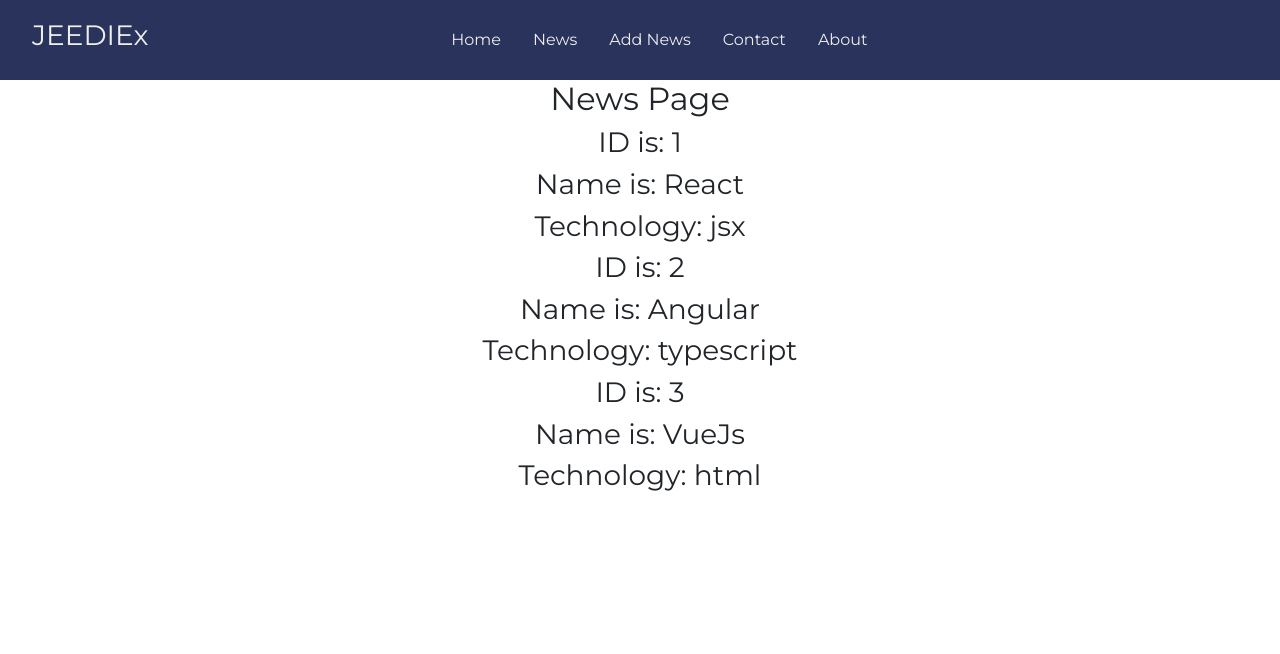
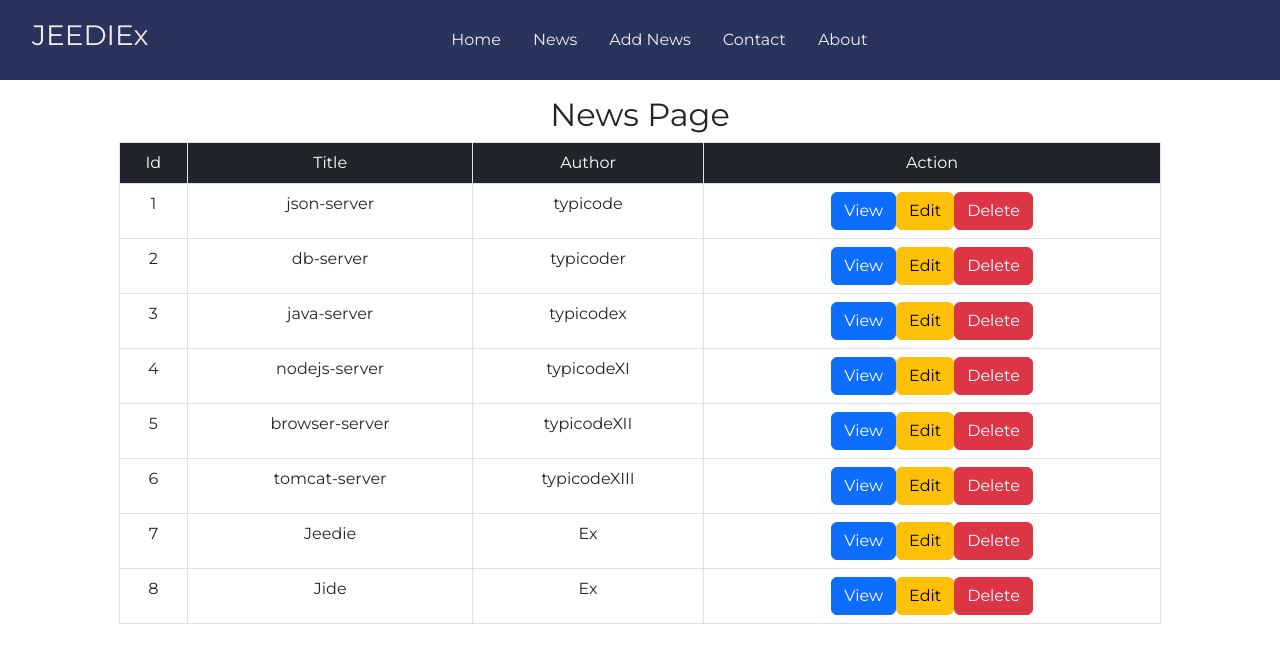
Before and after one commit to Enowizzy/react-app, a React (Create React App) app: page /news in a window 1280 px wide. Shown: the top 654 px of the page. Built offline with nearby package versions, Linux system fonts and the light colour scheme; data requests are answered from the project's data file.

Commit message:
news page commit

```diff
--- a/src/user/components/news/news.js
+++ b/src/user/components/news/news.js
@@ -1,21 +1,46 @@
+import { useEffect, useState } from "react";
+
 const News = () => {
-    let news_lists$ = [
-        { id: 1, name: "React", tech: "jsx" },
-        { id: 2, name: "Angular", tech: "typescript" },
-        { id: 3, name: "VueJs", tech: "html" },
-    ];
+    const [news_lists$, news_update$] = useState([]);
+
+    useEffect(() => {
+        fetch('http://localhost:8000/news').then(res => {
+            return res.json();
+        }).then(resp => {
+            news_update$(resp);
+        }).catch((err) => {
+            console.log(err.message)
+        });
+    }, [])
     return (
-        <div>
+        <div class="container col-md-10 justify-content-center mt-3">
             <h2>News Page</h2>
-            {
-                news_lists$.map((news_list$) => (
-                    <div key={news_list$.id}>
-                        <h3>ID is: {news_list$.id}</h3>
-                        <h3>Name is: {news_list$.name}</h3>
-                        <h3>Technology: {news_list$.tech}</h3>
-                    </div>
-                ))
-            }
+            <table className="table table-bordered">
+                <thead className="bg-dark text-white">
+                    <tr>
+                        <td>Id</td>
+                        <td>Title</td>
+                        <td>Author</td>
+                        <td>Action</td>
+                    </tr>
+                </thead>
+                <tbody>
+                    {
+                        news_lists$.map((news_list$) => (
+                            <tr key={news_list$.id}>
+                                <td>{news_list$.id}</td>
+                                <td>{news_list$.author_first_name}</td>
+                                <td>{news_list$.author_last_name}</td>
+                                <td>
+                                    <a href="view" className="btn btn-primary">View</a>
+                                    <a href="edit" className="btn btn-warning">Edit</a>
+                                    <a href="delete" className="btn btn-danger">Delete</a>
+                                </td>
+                            </tr>
+                        ))
+                    }
+                </tbody>
+            </table>
         </div>
     );
 }
```
